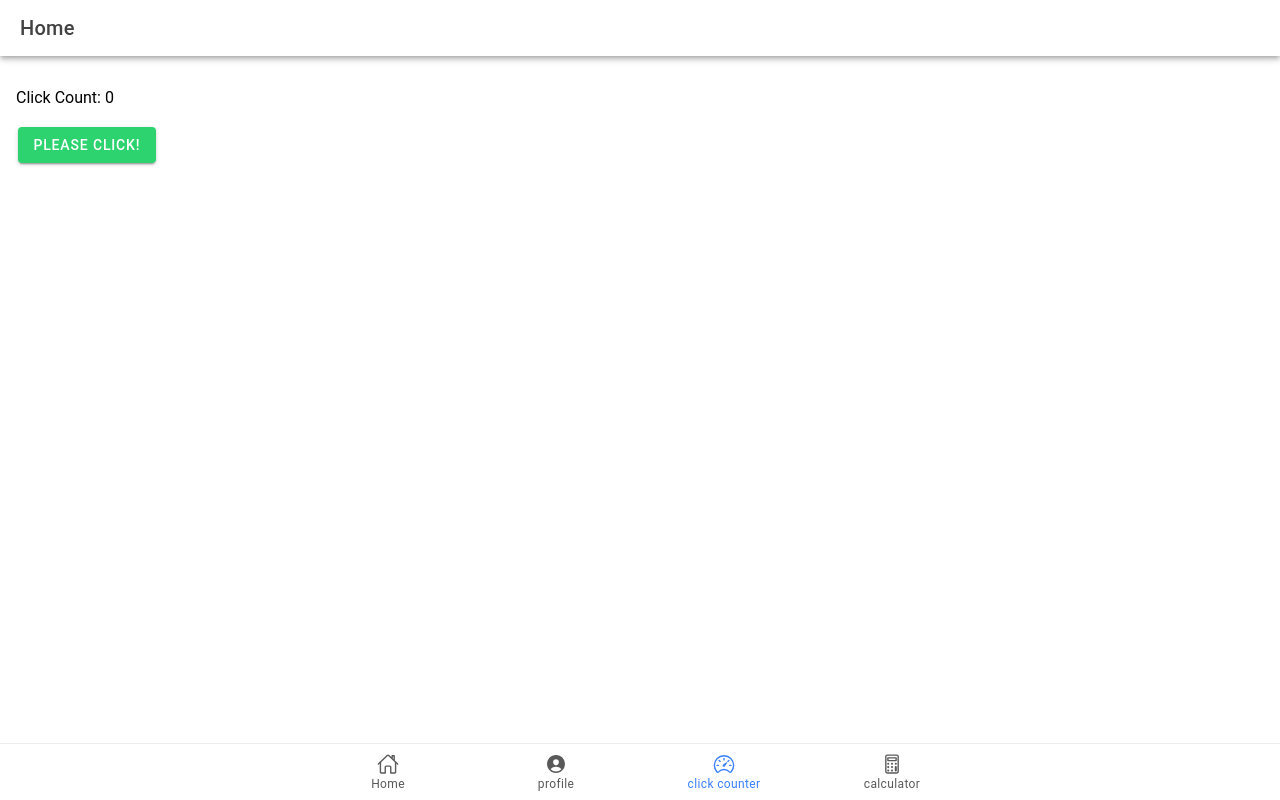
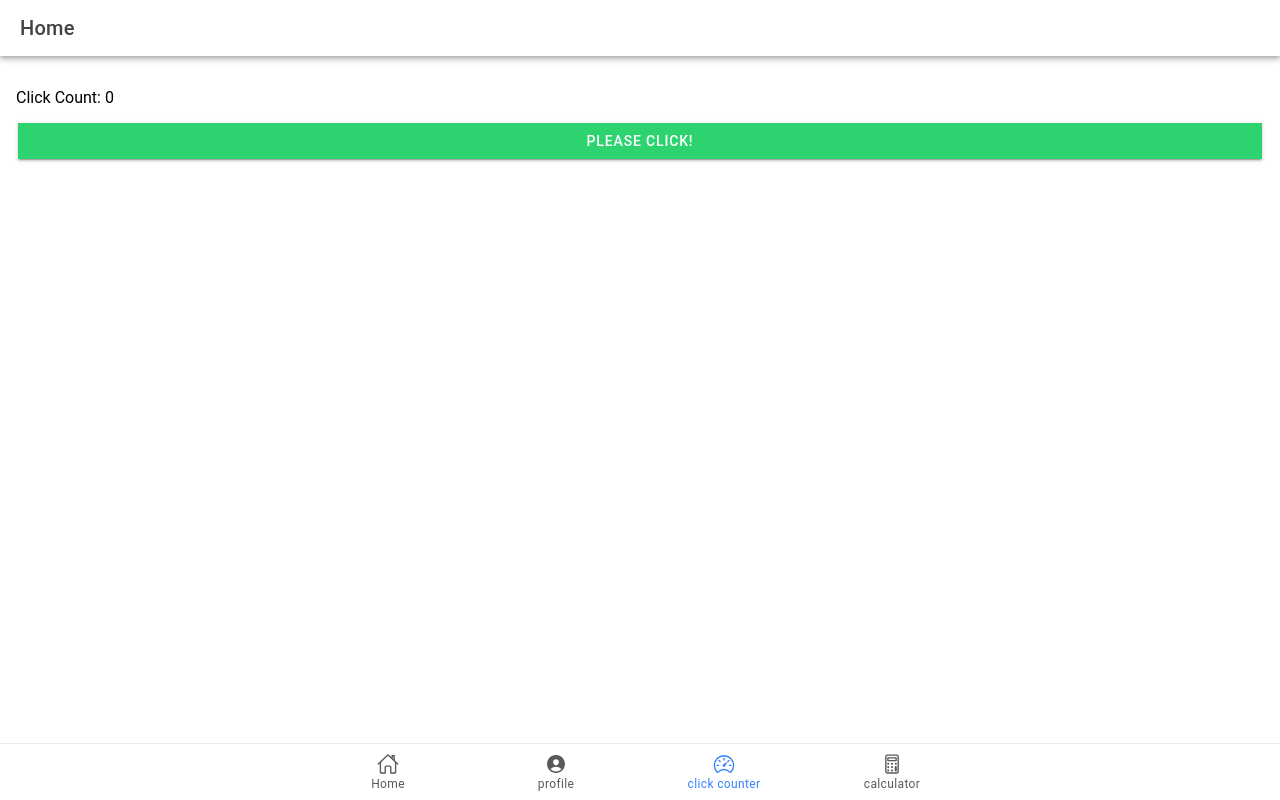
Before and after one commit to JamesRymarc29/ion-t-bagasbas, a React (Vite) app: page /tab3 in a window 1280 px wide. Built offline with nearby package versions, Linux system fonts and the light colour scheme.

Commit message:
change the size button

```diff
--- a/src/pages/Tab3.tsx
+++ b/src/pages/Tab3.tsx
@@ -29,7 +29,7 @@ const Tab2: React.FC = () => {
           {/* Step 4: Display click counter */}
           <p>Click Count: {clickCount}</p>
           {/* Step 4: Add a button to increment click count */}
-          <IonButton  color="success" onClick={incrementCount}> Please Click!</IonButton>
+          <IonButton  color="success"expand='full'onClick={incrementCount}> Please Click!</IonButton>
         </div>
       </IonContent>
     </IonPage>
```
